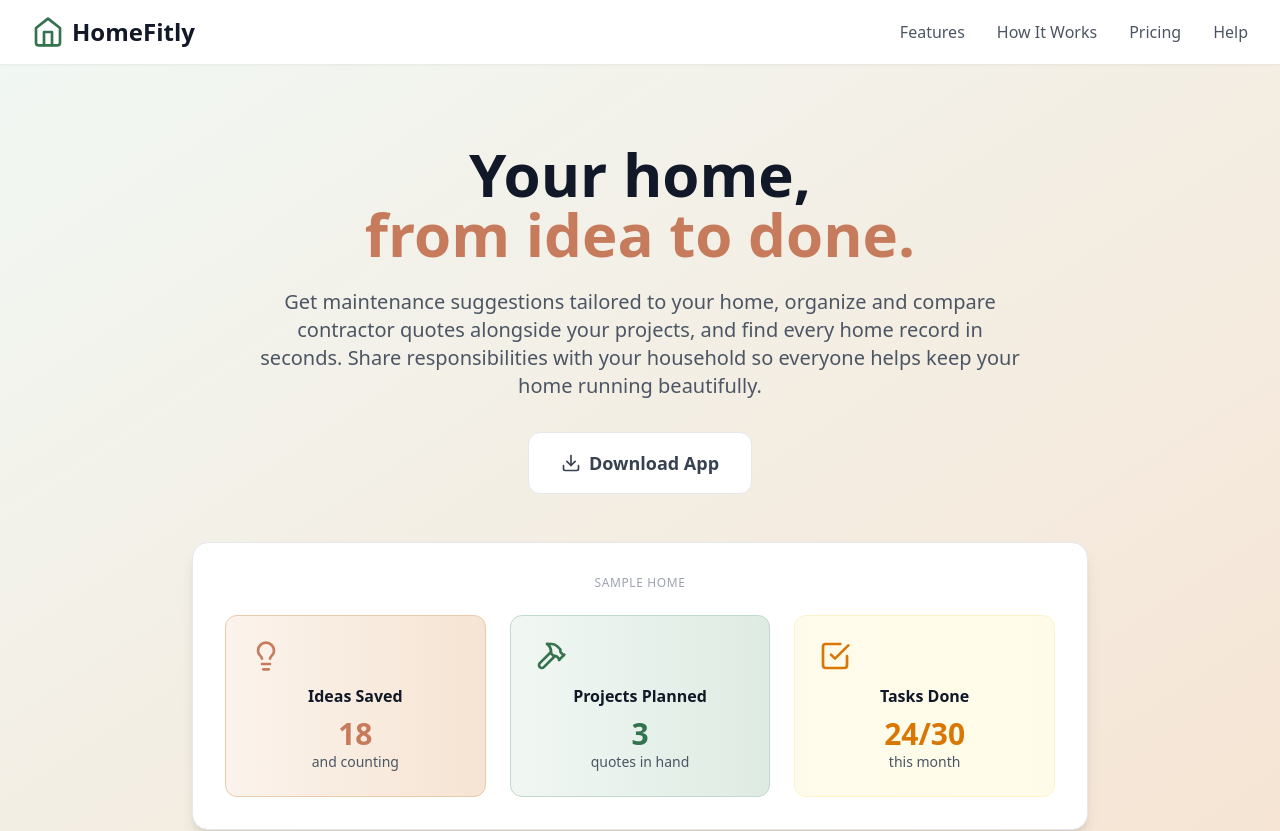
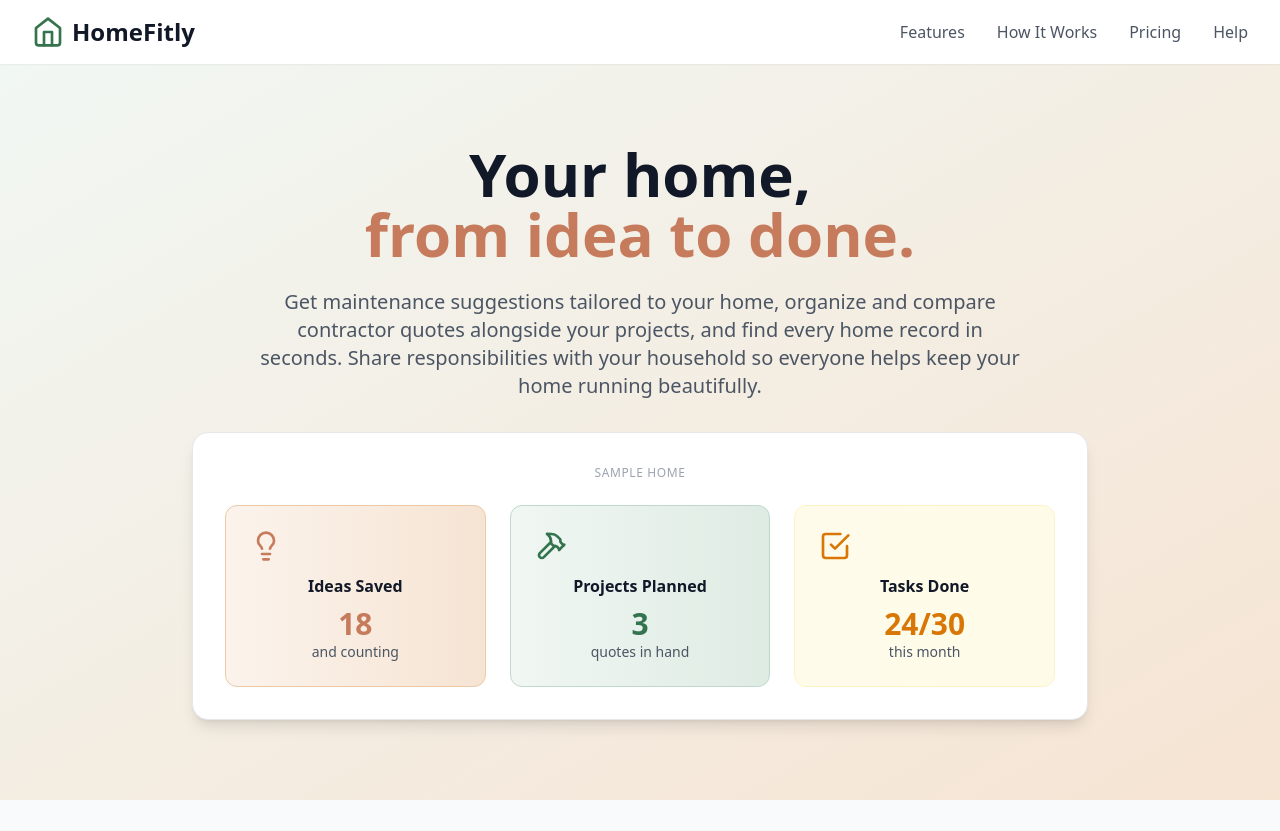
Before and after one commit to nickeldurrant-dev/HomeFitly, a React (Vite) app: page / in a window 1280 px wide. Shown: the top 831 px of the page. Built offline with nearby package versions, Linux system fonts and the light colour scheme.

Commit message:
Remove Download App button from hero: app not yet available

```diff
--- a/src/components/LandingPage.tsx
+++ b/src/components/LandingPage.tsx
@@ -1,5 +1,5 @@
 import React from 'react';
-import { Home, CheckSquare, Shield, Lightbulb, Hammer, Download, Smartphone, Calendar, FileText, Facebook, Twitter, Instagram } from 'lucide-react';
+import { Home, CheckSquare, Shield, Lightbulb, Hammer, Smartphone, Calendar, FileText, Facebook, Twitter, Instagram } from 'lucide-react';
 
 const LandingPage: React.FC = () => {
   const features = [
@@ -98,15 +98,6 @@ const LandingPage: React.FC = () => {
             <p className="text-xl text-gray-600 mb-8 max-w-3xl mx-auto">
               Get maintenance suggestions tailored to your home, organize and compare contractor quotes alongside your projects, and find every home record in seconds. Share responsibilities with your household so everyone helps keep your home running beautifully.
             </p>
-
-            <div className="flex flex-col sm:flex-row items-center justify-center space-y-4 sm:space-y-0 sm:space-x-4 mb-12">
-              <button
-                onClick={() => scrollToSection('download')}
-                className="bg-white text-gray-700 px-8 py-4 rounded-xl hover:bg-gray-50 transition-colors font-semibold text-lg border border-gray-200 flex items-center space-x-2">
-                <Download className="h-5 w-5" />
-                <span>Download App</span>
-              </button>
-            </div>
 
             {/* Hero Image/Demo */}
             <div className="relative max-w-4xl mx-auto">
```
